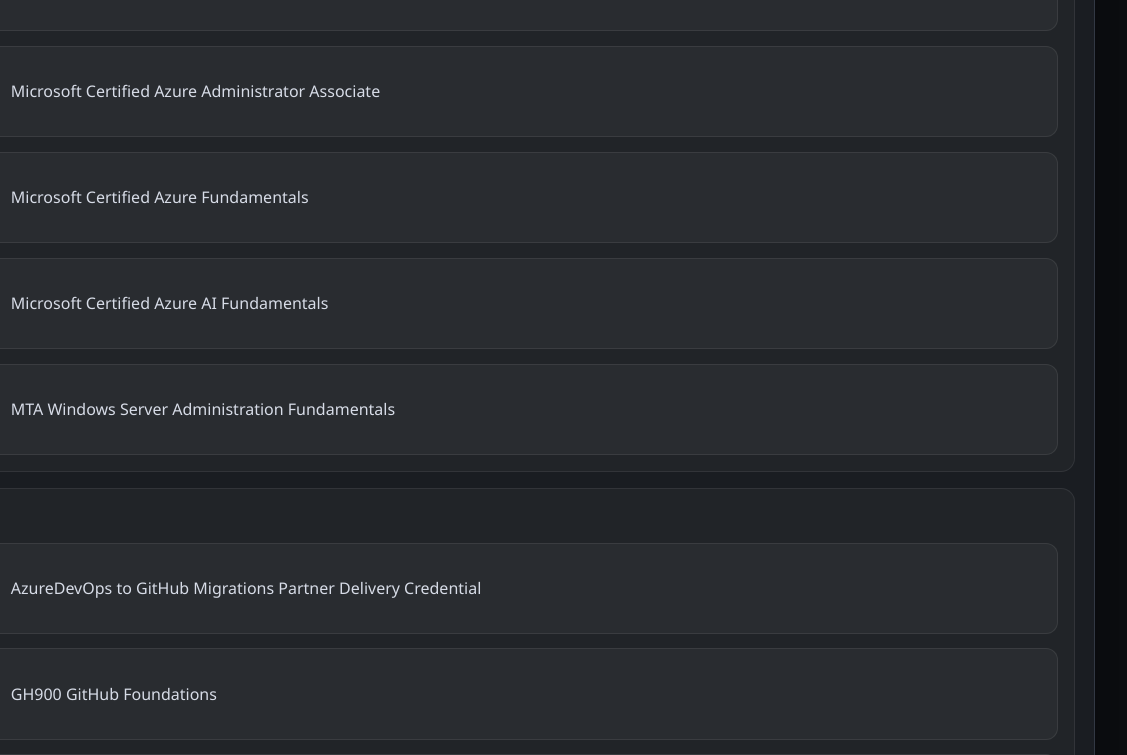
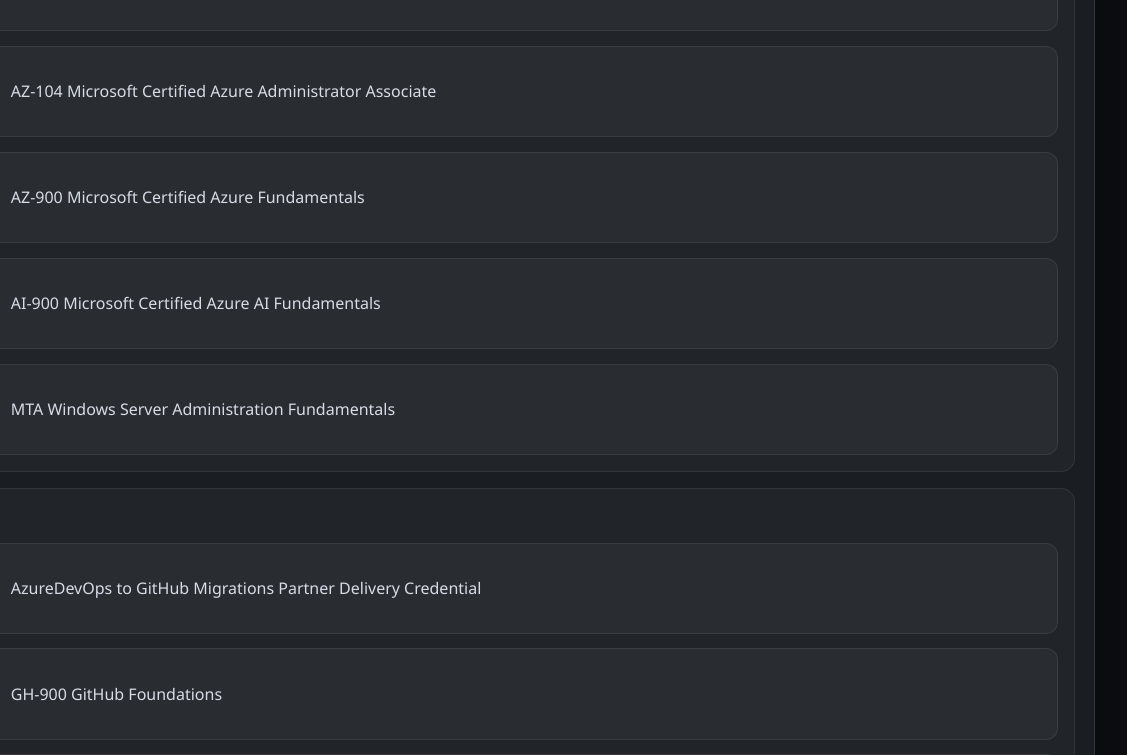
Before and after one commit to ClaytonSouza-Tec/crsouza-blog, a website: page sobre.html in a window 1280 px wide. Shown: the part 1325-2080 px from the top of the page, 153-1280 px from the left. Drawn offline with Linux system fonts and the light colour scheme.

Commit message:
update certificações

```diff
--- a/sobre.html
+++ b/sobre.html
@@ -79,16 +79,16 @@
                     <p>Exam 740 Installation Storage and Compute with Windows Server 2016</p>
                   </div>
                   <div class="certification-item">
-                    <img src="imagens/certificacoes/Microsoft%20Certified%20Azure%20Administrator%20Associate.png" alt="Microsoft Certified Azure Administrator Associate" class="certification-badge" />
-                    <p>Microsoft Certified Azure Administrator Associate</p>
+                    <img src="imagens/certificacoes/AZ-104%20Microsoft%20Certified%20Azure%20Administrator%20Associate.png" alt="AZ-104 Microsoft Certified Azure Administrator Associate" class="certification-badge" />
+                    <p>AZ-104 Microsoft Certified Azure Administrator Associate</p>
                   </div>
                   <div class="certification-item">
-                    <img src="imagens/certificacoes/Microsoft%20Certified%20Azure%20Fundamentals.png" alt="Microsoft Certified Azure Fundamentals" class="certification-badge" />
-                    <p>Microsoft Certified Azure Fundamentals</p>
+                    <img src="imagens/certificacoes/AZ-900%20Microsoft%20Certified%20Azure%20Fundamentals.png" alt="AZ-900 Microsoft Certified Azure Fundamentals" class="certification-badge" />
+                    <p>AZ-900 Microsoft Certified Azure Fundamentals</p>
                   </div>
                   <div class="certification-item">
-                    <img src="imagens/certificacoes/Microsoft%20Certified%20Azure%20AI%20Fundamentals.png" alt="Microsoft Certified Azure AI Fundamentals" class="certification-badge" />
-                    <p>Microsoft Certified Azure AI Fundamentals</p>
+                    <img src="imagens/certificacoes/AI-900%20Microsoft%20Certified%20Azure%20AI%20Fundamentals.png" alt="AI-900 Microsoft Certified Azure AI Fundamentals" class="certification-badge" />
+                    <p>AI-900 Microsoft Certified Azure AI Fundamentals</p>
                   </div>
                   <div class="certification-item">
                     <img src="imagens/certificacoes/MTA%20Windows%20Server%20Administration%20Fundamentals.png" alt="MTA Windows Server Administration Fundamentals" class="certification-badge" />
@@ -105,8 +105,8 @@
                     <p>AzureDevOps to GitHub Migrations Partner Delivery Credential</p>
                   </div>
                   <div class="certification-item">
-                    <img src="imagens/certificacoes/GH900%20GitHub%20Foundations.png" alt="GH900 GitHub Foundations" class="certification-badge" />
-                    <p>GH900 GitHub Foundations</p>
+                    <img src="imagens/certificacoes/GH-900%20GitHub%20Foundations.png" alt="GH-900 GitHub Foundations" class="certification-badge" />
+                    <p>GH-900 GitHub Foundations</p>
                   </div>
                   <div class="certification-item">
                     <img src="imagens/certificacoes/FY26%20GitHub%20Advanced%20Security%20Partner%20Sales%20Credential.png" alt="FY26 GitHub Advanced Security Partner Sales Credential" class="certification-badge" />
```
Also changed, not shown: imagens/certificacoes/AI-900 Microsoft Certified Azure AI Fundamentals.png (renamed from imagens/certificacoes/Microsoft Certified Azure AI Fundamentals.png), imagens/certificacoes/AZ-104 Microsoft Certified Azure Administrator Associate.png (renamed from imagens/certificacoes/Microsoft Certified Azure Administrator Associate.png), imagens/certificacoes/AZ-900 Microsoft Certified Azure Fundamentals.png (renamed from imagens/certificacoes/Microsoft Certified Azure Fundamentals.png), imagens/certificacoes/GH-900 GitHub Foundations.png (renamed from imagens/certificacoes/GH900 GitHub Foundations.png).
